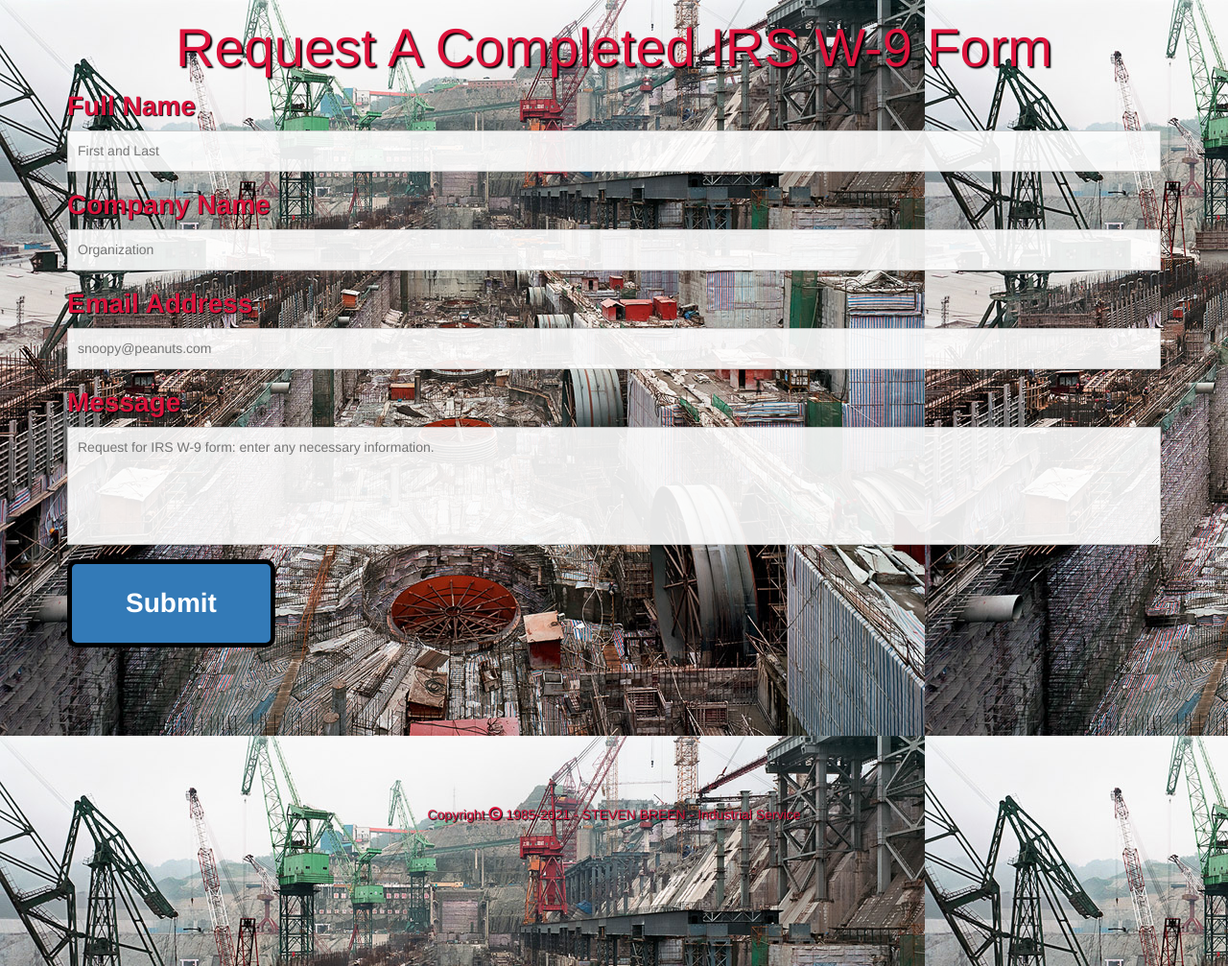
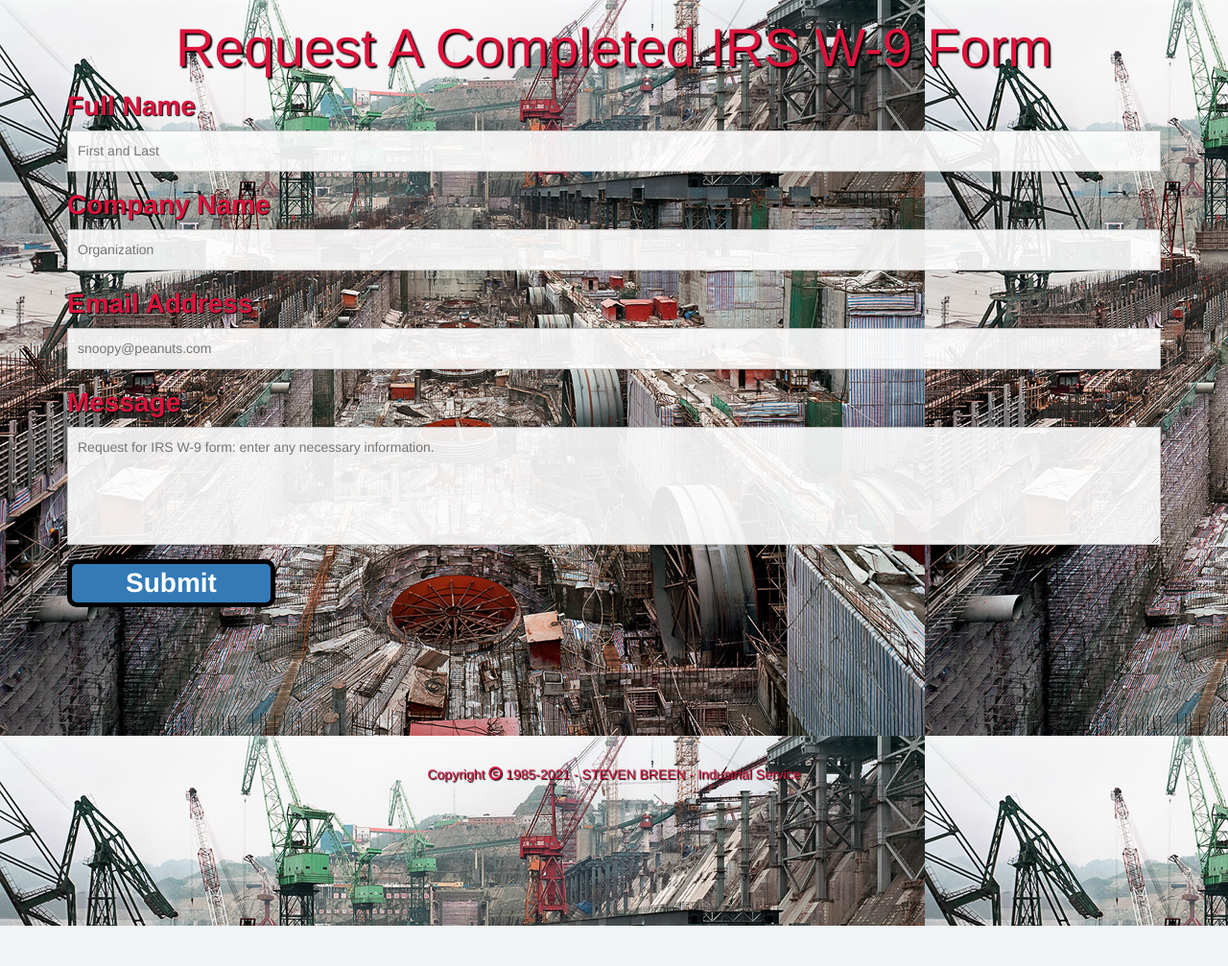
Before and after one commit to beansrosewood/stevenbreen_site, a PHP site: page /index_w9.html in a window 1280 px wide, with the pointer over the restyled element. Shown: the part 73-1080 px from the top of the page at 96% size. After the commit the page ends 1038 px from the top, so only its background shows below. Run offline with PHP 8.4, Linux system fonts and the light colour scheme.

Commit message:
submit padding css

```diff
--- a/contact_form/form.css
+++ b/contact_form/form.css
@@ -153,6 +153,8 @@ input[type="submit"].submit:hover {
     font-size: 2em;
     padding-left: 2em;
     padding-right: 2em;
+    padding-top: 0em;
+    padding-bottom: 0em;
     font-weight: 900;
     border: 5px solid black;
     border-radius: 10px;
--- a/index_service.html
+++ b/index_service.html
@@ -214,6 +214,8 @@
             font-size: 2em;
             padding-left: 2em;
             padding-right: 2em;
+            padding-bottom: 0em;
+            padding-top: 0em;
             font-weight: 900;
             border: 5px solid black;
             border-radius: 10px;
--- a/index_w9.html
+++ b/index_w9.html
@@ -216,6 +216,8 @@
             font-size: 2em;
             padding-left: 2em;
             padding-right: 2em;
+            padding-bottom: 0em;
+            padding-top: 0em;
             font-weight: 900;
             border: 5px solid black;
             border-radius: 10px;
```
